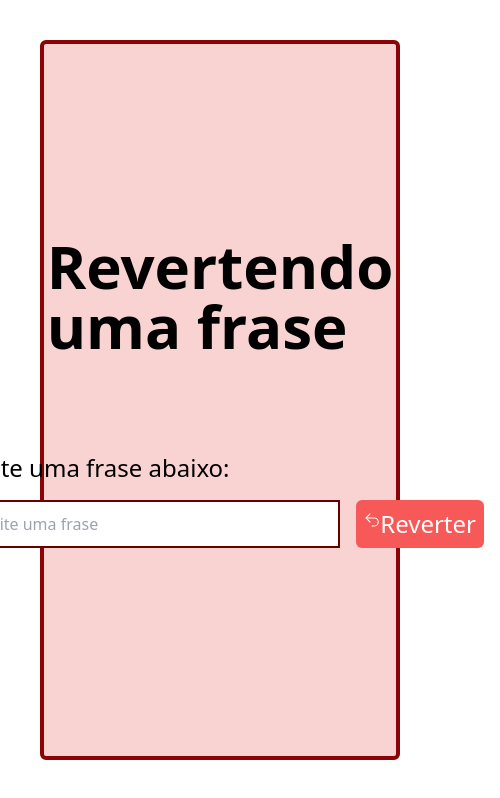
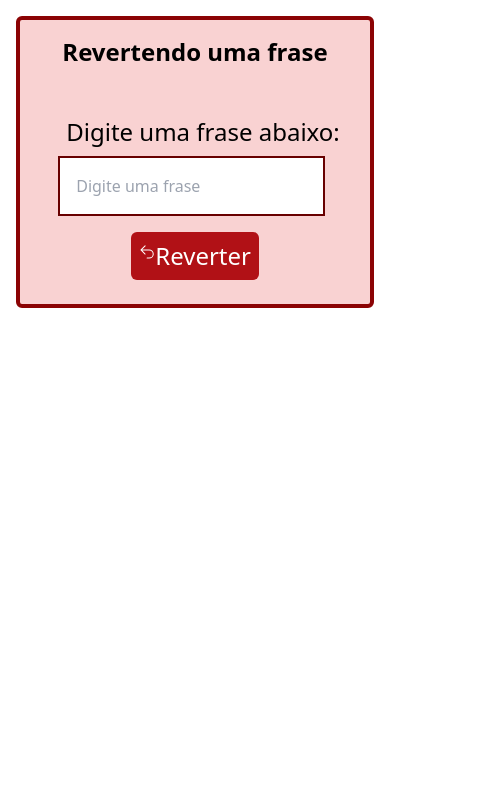
Before and after one commit to GabiOlivFarias/String-reverse, a Vue app: page / in a window 390 px wide. Shown: the top 798 px of the page, 500 px wide, since content can reach past the window. Built offline with nearby package versions, Linux system fonts and the light colour scheme.

Commit message:
[UPDATE] mobile adaptation

```diff
--- a/src/App.vue
+++ b/src/App.vue
@@ -1,8 +1,8 @@
 <template>
-  <div class="relative m-10 min-h-180 min-w-90 bg-light-red border-4 border-solid border-secundary rounded-md p-7 flex flex-col justify-center items-center">
+  <div class="relative md:m-8 m-4 min-h-screen md:min-w-full bg-light-red border-4 border-solid border-secundary rounded-md md:p-7 p-4 flex flex-col justify-center items-center">
     <img class="hidden lg:block absolute top-0 right-0 w-1/6 px-4 mt-4 mr-4" src="../public/images/logo.png" />
-    <div class="pb-24">
-      <h1 class="flex justify-center font-bold text-6xl">
+    <div class="md:pb-24 pb-12">
+      <h1 class="flex justify-center font-bold md:text-5xl text-2xl">
         {{ $t('tittle') }}
       </h1>
     </div>
--- a/src/components/globals/buttons/ReverseButton.vue
+++ b/src/components/globals/buttons/ReverseButton.vue
@@ -1,6 +1,6 @@
 <template>
   <div class="flex flex-row justify-center">
-    <button class="m-2 p-2 text-2xl text-white bg-medium-red w-32 rounded-md flex flex-row hover:drop-shadow-red-1">
+    <button class="m-2 p-2 text-2xl text-white bg-tertiary w-32 rounded-md flex flex-row hover:drop-shadow-red-1">
       <ReverseIcon class="text-white"/>
       <p>{{ $t('buttons.reverse') }}</p>
     </button>
--- a/src/components/globals/input/PhraseInput.vue
+++ b/src/components/globals/input/PhraseInput.vue
@@ -1,12 +1,11 @@
 <template>
-  <div class="flex flex-row p-2">
+  <div class="md:flex md:flex-row md:p-2">
     <input
       id="phrase"
       type="text"
-      placeholder="Digite uma frase"
-      class="size-12 w-96 cursor-text p-4 m-2 appearance-none border-2 border-solid border-primary"
-      v-model="inputPhrase"
-    />
+      :placeholder="$t('placeholders.type_phrase')"
+      class="md:size-12 md:w-56 cursor-text p-4 m-2 appearance-none border-2 border-solid border-primary"
+      v-model="inputPhrase"/>
     <ReverseButton @click="reversePhrase"/>
   </div>
   <div v-if="reversedPhrase" class="p-2 m-2 result-container font-medium text-2xl">
@@ -26,13 +25,13 @@ export default {
     },
     methods: {
         reversePhrase() {
-            const phraseArray = this.inputPhrase.split('');
-            let reversedPhrase = '';
+            const phraseArray = this.inputPhrase.split('')
+            let reversedPhrase = ''
             for (let i = phraseArray.length - 1; i >= 0; i--) {
-                reversedPhrase += phraseArray[i];
+                reversedPhrase += phraseArray[i]
             }
-            this.reversedPhrase = reversedPhrase;
-            this.inputPhrase = '';
+            this.reversedPhrase = reversedPhrase
+            this.inputPhrase = ''
         }
     },
     components: { ReverseButton }
--- a/src/locales/pt.json
+++ b/src/locales/pt.json
@@ -6,5 +6,8 @@
   },
   "buttons": {
     "reverse": "Reverter"
+  },
+  "placeholders": {
+    "type_phrase": "Digite uma frase"
   }
 }
```
